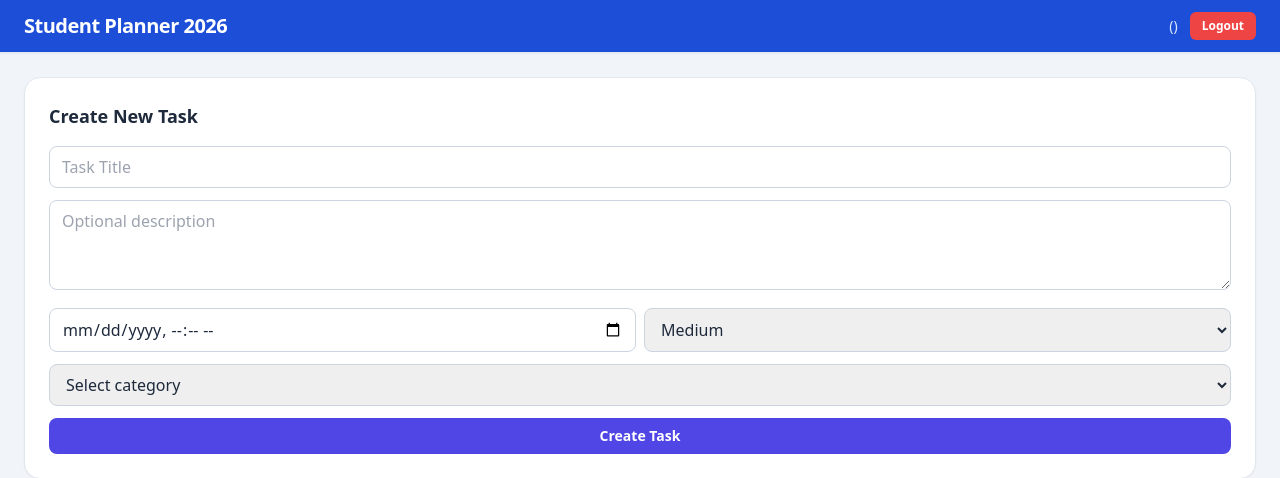
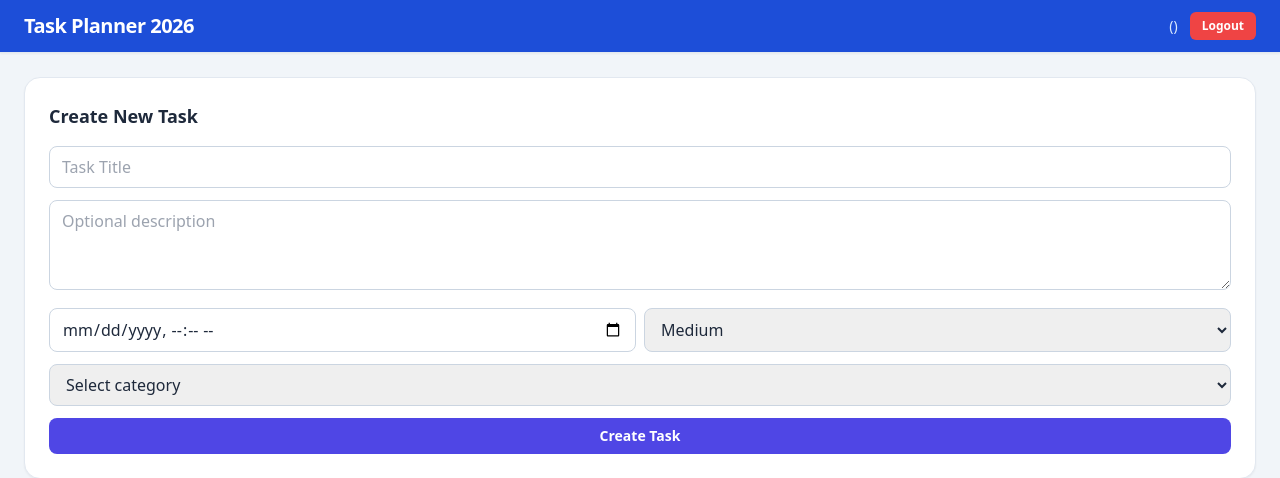
Before and after one commit to daniel-dunning/student-planner, a FastAPI app: template templates/index.html in a window 1280 px wide. Shown: the top 478 px of the page. Run offline with FastAPI, Linux system fonts and the light colour scheme; the template is opened without the code that fills it, so the values that code supplies are empty; some libraries are stand-ins or nearby versions.

Commit message:
changed the name of the application to task planner, changed usertype to user from student

```diff
--- a/main.py
+++ b/main.py
@@ -105,11 +105,11 @@
             except ValueError:
                 pass
         all_users = db.query(models.User).order_by(models.User.username.asc()).all()
-        students = [u for u in all_users if u.role == "student"]
+        regular_users = [u for u in all_users if u.role == "user"]
     else:
         query = query.filter(models.Task.owner_id == user.id)
         all_users = []
-        students = []
+        regular_users = []
 
     if is_completed == "true":
         query = query.filter(models.Task.is_completed == True)
@@ -134,7 +134,7 @@
         "request": request,
         "tasks": tasks,
         "user": user,
-        "students": students,
+        "regular_users": regular_users,
         "all_users": all_users,
         "now": datetime.now(),
         "flash": flash,
@@ -148,7 +148,7 @@
 @app.post("/admin/assign_task")
 def assign_task(
     title: str = Form(...),
-    student_id: int = Form(...),
+    target_user_id: int = Form(...),
     due_date: str = Form(...),
     priority: str = Form(...),
     category: str = Form(...),
@@ -169,7 +169,7 @@
     new_task = models.Task(
         title=title,
         description=description,
-        owner_id=student_id,
+        owner_id=target_user_id,
         due_datetime=due_dt,
         priority=priority,
         category=category
@@ -189,10 +189,10 @@
     user: models.User = Depends(get_session_user),
     db: Session = Depends(database.get_db)
 ):
-    # Only logged-in students may create their own tasks
+    # Only logged-in users may create their own tasks
     if not user:
         return RedirectResponse(url="/", status_code=303)
-    if user.role != "student":
+    if user.role != "user":
         raise HTTPException(status_code=403)
 
     # Validate priority
--- a/templates/index.html
+++ b/templates/index.html
@@ -4,7 +4,7 @@
 <head>
     <meta charset="UTF-8">
     <meta name="viewport" content="width=device-width, initial-scale=1.0">
-    <title>Student Planner Dashboard</title>
+    <title>Task Planner Dashboard</title>
     <script src="https://cdn.tailwindcss.com"></script>
     <script src="https://cdn.jsdelivr.net/npm/fullcalendar@6.1.8/index.global.min.js"></script>
 </head>
@@ -12,7 +12,7 @@
 <body class="min-h-screen bg-slate-100 text-slate-800">
     <nav class="sticky top-0 z-10 border-b border-slate-200 bg-blue-700 px-4 py-3 text-white shadow-sm sm:px-6">
         <div class="mx-auto flex w-full max-w-7xl flex-wrap items-center justify-between gap-3">
-            <h1 class="text-lg font-bold tracking-tight sm:text-xl">Student Planner 2026</h1>
+            <h1 class="text-lg font-bold tracking-tight sm:text-xl">Task Planner 2026</h1>
             <div class="flex w-full items-center justify-between gap-3 sm:w-auto sm:justify-end">
                 <span class="truncate text-xs font-medium text-blue-100 sm:text-sm">{{ user.username }} ({{ user.role
                     }})</span>
@@ -39,7 +39,7 @@
                     <input type="password" name="password" placeholder="Temporary Password"
                         class="w-full rounded-lg border border-slate-300 px-3 py-2" required>
                     <select name="role" class="w-full rounded-lg border border-slate-300 px-3 py-2" required>
-                        <option value="student">Student</option>
+                        <option value="user">User</option>
                         <option value="admin">Admin</option>
                     </select>
                     <button type="submit"
@@ -56,10 +56,10 @@
                     <textarea name="description" placeholder="Optional description"
                         class="w-full rounded-lg border border-slate-300 px-3 py-2" rows="2"></textarea>
                     <div class="grid grid-cols-1 gap-2 sm:grid-cols-2">
-                        <select name="student_id" class="rounded-lg border border-slate-300 px-3 py-2" required>
-                            <option value="" disabled selected>Select Student</option>
-                            {% for s in students %}
-                            <option value="{{ s.id }}">{{ s.username }}</option>
+                        <select name="target_user_id" class="rounded-lg border border-slate-300 px-3 py-2" required>
+                            <option value="" disabled selected>Select User</option>
+                            {% for u in regular_users %}
+                            <option value="{{ u.id }}">{{ u.username }}</option>
                             {% endfor %}
                         </select>
                         <select name="priority" class="rounded-lg border border-slate-300 px-3 py-2">
@@ -147,8 +147,8 @@
                                         <div>
                                             <label class="block text-xs font-semibold text-slate-600 mb-1">Role</label>
                                             <select name="role" class="rounded-lg border border-slate-300 px-3 py-1.5">
-                                                <option value="student" {% if u.role=='student' %}selected{% endif %}>
-                                                    Student</option>
+                                                <option value="user" {% if u.role=='user' %}selected{% endif %}>
+                                                    User</option>
                                                 <option value="admin" {% if u.role=='admin' %}selected{% endif %}>Admin
                                                 </option>
                                             </select>
@@ -257,11 +257,11 @@
                     </div>
                     {% if user.role == 'admin' %}
                     <div>
-                        <label class="block text-xs font-semibold text-slate-600 mb-1">Student</label>
+                        <label class="block text-xs font-semibold text-slate-600 mb-1">User</label>
                         <select name="user_id" class="rounded-lg border border-slate-300 px-3 py-1.5 focus:border-blue-500 focus:outline-none focus:ring-1 focus:ring-blue-500" onchange="this.form.submit()">
                             <option value="">All</option>
-                            {% for s in students %}
-                            <option value="{{ s.id }}" {% if request.query_params.get('user_id')|string == s.id|string %}selected{% endif %}>{{ s.username }}</option>
+                            {% for u in regular_users %}
+                            <option value="{{ u.id }}" {% if request.query_params.get('user_id')|string == u.id|string %}selected{% endif %}>{{ u.username }}</option>
                             {% endfor %}
                         </select>
                     </div>
--- a/templates/login.html
+++ b/templates/login.html
@@ -3,14 +3,14 @@
 <head>
     <meta charset="UTF-8">
     <meta name="viewport" content="width=device-width, initial-scale=1.0">
-    <title>Student Planner Login</title>
+    <title>Task Planner Login</title>
     <script src="https://cdn.tailwindcss.com"></script>
 </head>
 <body class="min-h-screen bg-slate-100">
     <main class="mx-auto flex min-h-screen w-full max-w-md items-center px-4 py-8 sm:px-6">
         <section class="w-full rounded-2xl border border-slate-200 bg-white p-6 shadow-sm sm:p-8">
             <div class="mb-6 text-center">
-                <h1 class="text-2xl font-bold text-blue-700 sm:text-3xl">Student Planner</h1>
+                <h1 class="text-2xl font-bold text-blue-700 sm:text-3xl">Task Planner</h1>
                 <p class="mt-2 text-sm text-slate-500">Sign in to access your dashboard</p>
             </div>
 
--- a/templates/reset_password.html
+++ b/templates/reset_password.html
@@ -3,7 +3,7 @@
 <head>
     <meta charset="UTF-8">
     <meta name="viewport" content="width=device-width, initial-scale=1.0">
-    <title>Change Password - Student Planner</title>
+    <title>Change Password - Task Planner</title>
     <script src="https://cdn.tailwindcss.com"></script>
 </head>
 <body class="bg-gray-50 min-h-screen flex items-center justify-center">
```
Also changed, not shown: tests/test_endpoints.py (+2 -2 lines), tests/test_validations.py (+6 -6 lines), data/scheduler.db.
